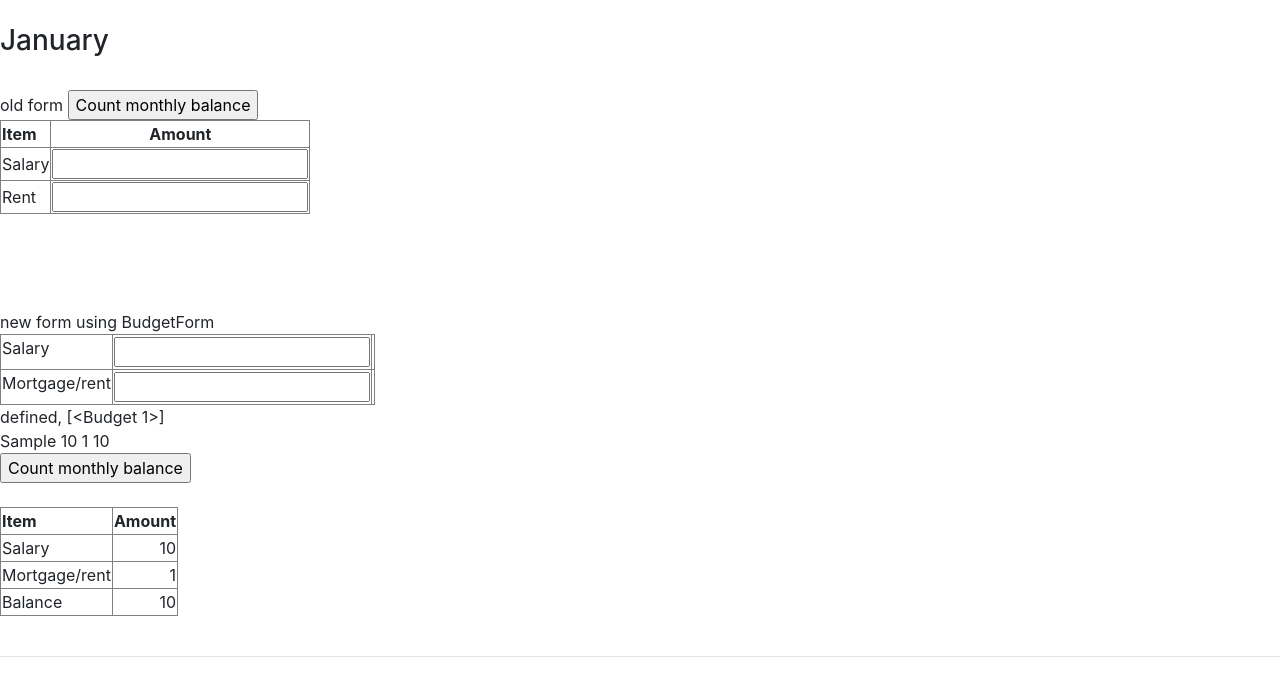
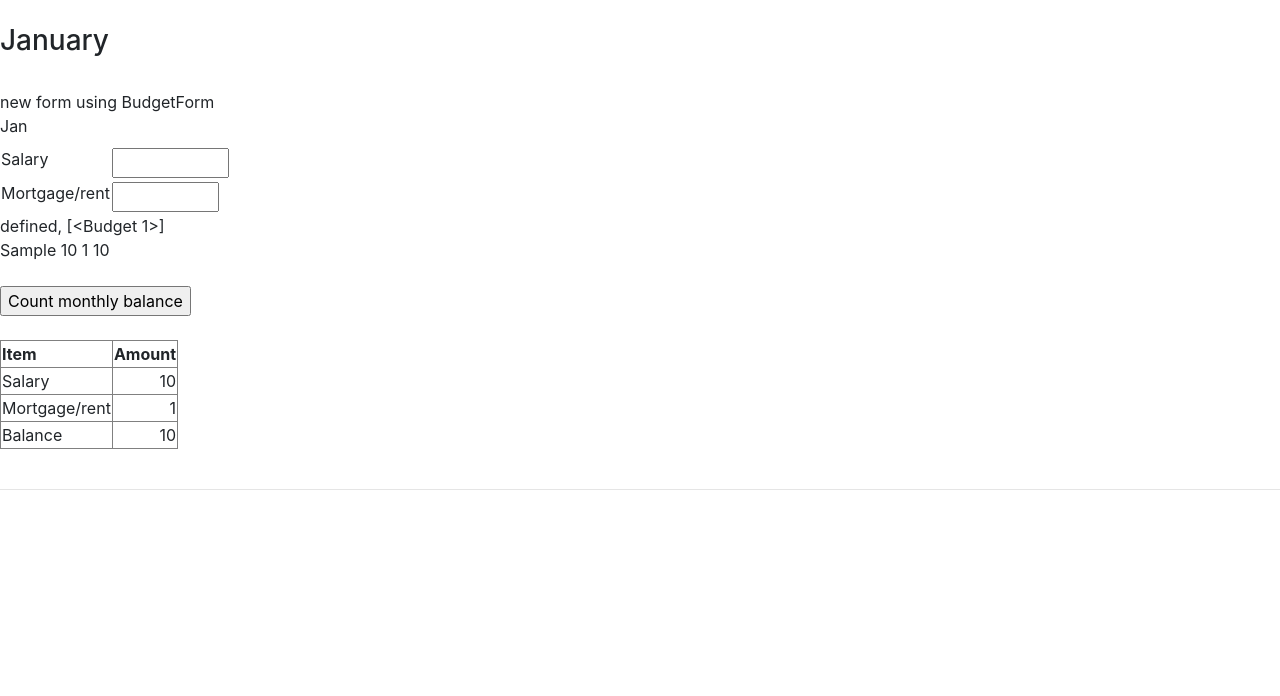
Before and after one commit to aarekr/EveryEuro, a Flask app: page /app/jan in a window 1280 px wide. Shown: the part 56-752 px from the top of the page. Run offline with Flask 2, Linux system fonts and the light colour scheme; tables that the repository leaves empty hold one stand-in row (values such as "Sample post"); some libraries are stand-ins or nearby versions.

Commit message:
Salary and mortgagerent validators

```diff
--- a/app/budgets/forms.py
+++ b/app/budgets/forms.py
@@ -2,9 +2,9 @@ from flask_wtf import FlaskForm
 from wtforms import StringField, IntegerField, validators
 
 class BudgetForm(FlaskForm):
-    month = StringField("Month")
-    salary = IntegerField("Salary", [validators.Length(min=3)])
-    mortgagerent = IntegerField("Mortgage/rent")
+    month = StringField("Jan")
+    salary = IntegerField("Salary", validators=[validators.NumberRange(min=500, max=10000)])
+    mortgagerent = IntegerField("Mortgage/rent", validators=[validators.NumberRange(min=100, max=2000)])
     balance = IntegerField("Balance")
 
     class Meta:
--- a/app/routes.py
+++ b/app/routes.py
@@ -17,20 +17,29 @@ def overview():
 
 @app.route("/app/jan")
 def jan():
-    return render_template("app/jan.html", all_months = Budget.query.all(),
-			form=BudgetForm())
+    form = BudgetForm(request.form)
+    return render_template("app/jan.html", all_months = Budget.query.all(), form=form)
 
 @app.route("/app/jan/create", methods=["POST"])
 def create_jan():
-    salary = int(request.form.get("salary"))
-    rent = -int(request.form.get("rent"))
-    balance = salary+rent
-    print("*****Salary : ", salary)
-    print("*****Rent   : ", rent)
-    print("*****Balance: ", balance)
+#    salary = int(request.form.get("salary"))
+#    rent = -int(request.form.get("rent"))
+#    balance = salary+rent
+    form = BudgetForm(request.form)
+    if not form.validate():
+        return render_template("app/jan.html", all_months = Budget.query.all(), form=form)
 
-    month = Budget("Jan", salary, rent, balance)
-    db.session().add(month)
+    jan = Budget(form.month.data)
+    print("***** jan: ", jan)
+    jan.salary = form.salary.data
+    jan.mortgagerent = form.mortgagerent.data
+    jan.balance = (form.salary.data - form.mortgagerent.data)
+
+#    print("*****Salary : ", salary)
+#    print("*****Rent   : ", rent)
+#    print("*****Balance: ", balance)
+
+    db.session().add(jan)
     db.session().commit()
 
     return redirect(url_for("jan"))
--- a/app/templates/app/jan.html
+++ b/app/templates/app/jan.html
@@ -3,40 +3,29 @@
 {% block body %}
 <h3>January</h3><br />
 
-<form method="POST" action="{{ url_for('create_jan', salary=salary, rent=rent) }}">
-  <table border="1">
-    old form
-    <tr>
-      <th>Item</th>
-      <th><center>Amount</center></th>
-    </tr>
-    <tr>
-      <td>Salary</td>
-      <td width="100"><input type="number" name="salary"/></td>
-    </tr>
-    <tr>
-      <td>Rent</td>
-      <td width="100"><input type="number" name="rent"/></td>
-    </tr>
-    <input type="submit" value="Count monthly balance"/>
-  </table>
-</form>
-
-<br /><br /><br /><br />
 new form using BudgetForm
 <form method="POST" action="{{ url_for('create_jan') }}">
-  <table border="1">
+  <table>
+    {{ form.month.label }}
     <tr>
       <td>{{ form.salary.label }}</td>
-      <td width="100"><input type="number" name="salary"/></td>
-      <td>{% for error in form.salary.errors %}
-          <li>{{ error }}</li>
-          {% endfor %}
+      <td>{{ form.salary }}</td>
+      <td>
+        <ul>{% for error in form.salary.errors %}
+            <li>{{ error }}</li>
+            {% endfor %}
+        </ul>
       </td>
     </tr>
     <tr>
       <td>{{ form.mortgagerent.label }}</td>
-      <td width="100"><input type="number" name="rent"/></td>
+      <td>{{ form.mortgagerent }}</td>
+      <td>
+        <ul>{% for error in form.mortgagerent.errors %}
+            <li>{{ error }}</li>
+            {% endfor %}
+        </ul>
+      </td>
     </tr>
   </table>
 
@@ -45,13 +34,14 @@ new form using BudgetForm
   {% endif %}
   <br />
   {% for month in all_months %}
-    {{ month.month }} {{ month.salary }} {{ month.mortgagerent }} {{ month.balance }}
+    {{ month.month }} {{ month.salary }} {{ month.mortgagerent }} {{ month.balance }} <br />
   {% endfor %}
 
 
   <br/>
   <input type="submit" value="Count monthly balance"/>
   <br /><br />
+<!-- summary and reporting part -->
   <table border="1">
   {% for month in all_months %}
     <tr><th>Item</th>
```
